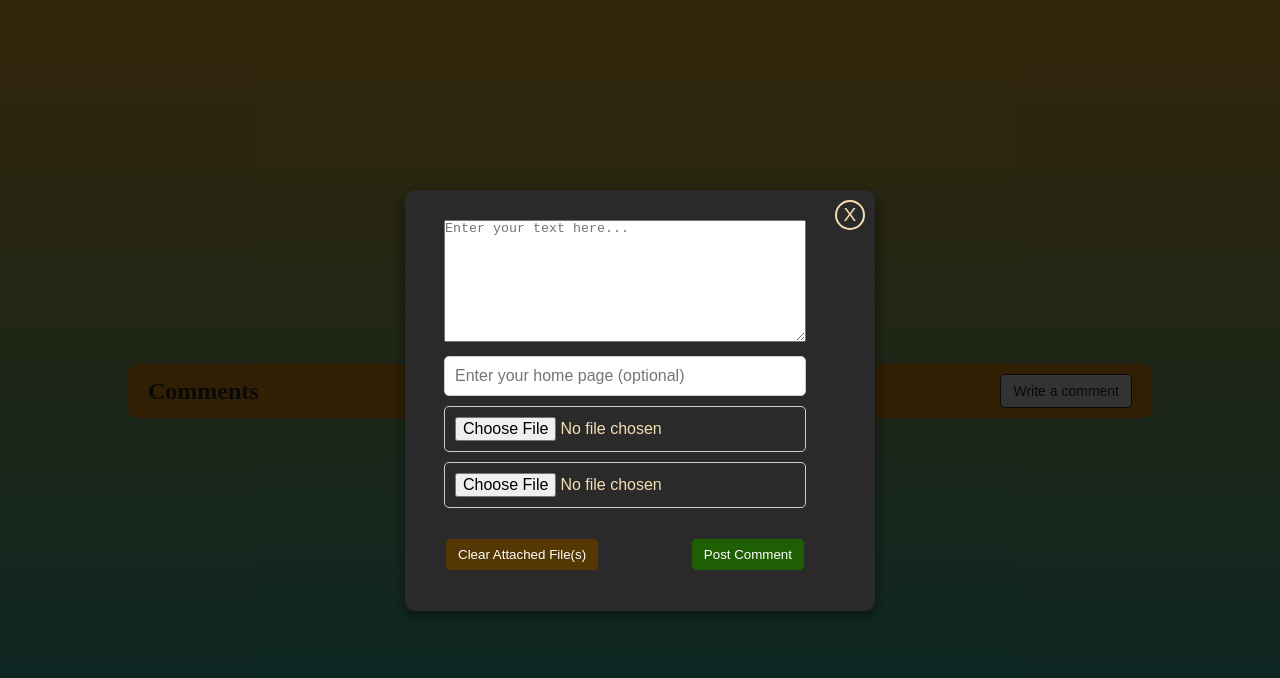
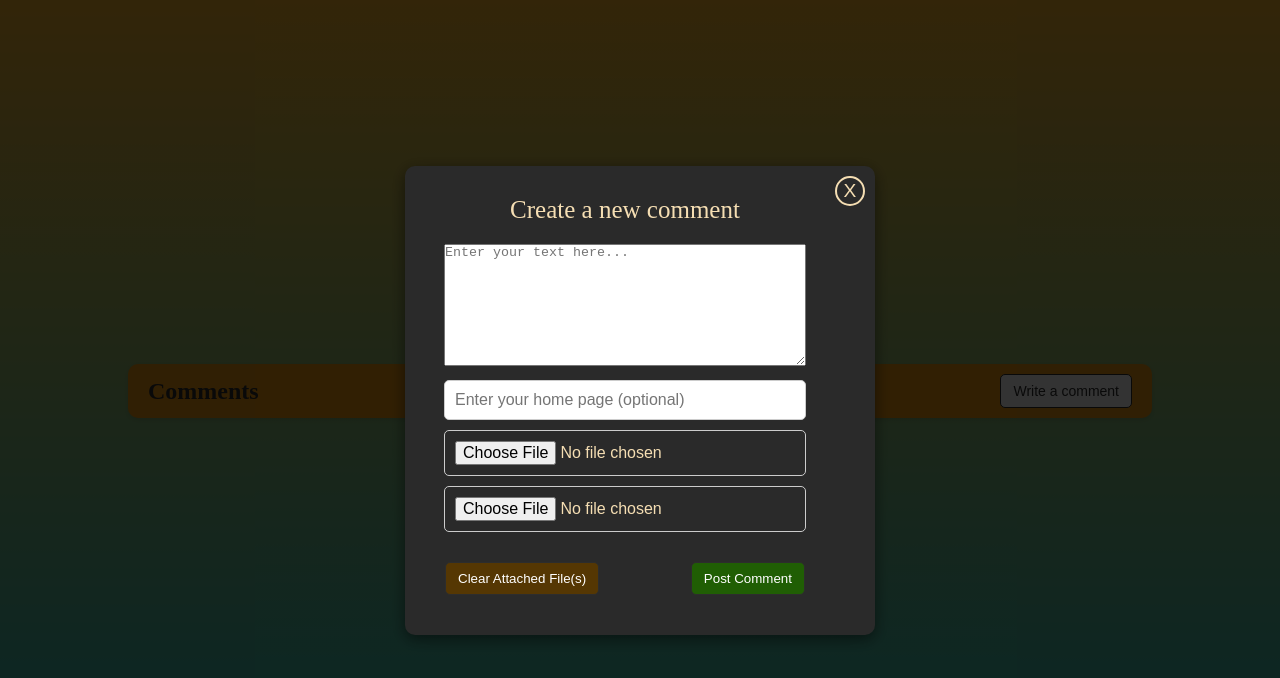
Before and after one commit to vladislav-tsybuliak1/spa-app, a Vue app in the folder frontend/: page /comments in a window 1280 px wide. Both pictures are taken after a click on the button "Write a comment". Shown: the top 678 px of the page. Built offline with nearby package versions, Linux system fonts and the light colour scheme.

Commit message:
Add possibility to reply on comments

```diff
--- a/frontend/src/components/CommentItem.vue
+++ b/frontend/src/components/CommentItem.vue
@@ -26,6 +26,9 @@ export default {
     showHomePage(comment) {
       this.$emit('showHomePage', comment);
     },
+    replyToComment(comment) {
+      this.$emit('replyToComment', comment);
+    },
     sanitizeHTML(html) {
       return DOMPurify.sanitize(html);
     },
@@ -49,10 +52,7 @@ export default {
   <div class="comment-item">
     <div class="comment-header">
       <p class="comment-user">
-        {{ comment.user.username }}
-        <span class="comment-date">
-              at {{ new Date(comment.created_at).toLocaleString() }}
-            </span>
+        {{ comment.user.username }}<span class="comment-date">at {{ new Date(comment.created_at).toLocaleString() }}</span>
       </p>
     </div>
 
@@ -74,6 +74,7 @@ export default {
     <div class="footer-buttons">
       <button @click="showEmail(comment)">Email</button>
       <button @click="showHomePage(comment)">Home page</button>
+      <button @click="replyToComment(comment)">Reply</button>
     </div>
 
 
@@ -86,6 +87,7 @@ export default {
           :isChild="true"
           @showEmail="showEmail"
           @showHomePage="showHomePage"
+          @replyToComment="replyToComment"
       />
     </div>
 
--- a/frontend/src/components/CommentsPage.vue
+++ b/frontend/src/components/CommentsPage.vue
@@ -57,7 +57,7 @@ export default {
           formData.append('attached_file', this.commentAttachedFile);
         }
         if (this.chosenComment) {
-          formData.append('parent', this.chosenComment);
+          formData.append('parent', this.chosenComment.id);
         }
         const response = await axios.post(
             `${import.meta.env.VITE_API_URL}/api/v1/comments/`,
@@ -102,6 +102,10 @@ export default {
     showHomePage(comment) {
       this.isHomePageShown = true;
       this.chosenComment = comment;
+    },
+    replyToComment(comment) {
+      this.chosenComment = comment;
+      this.toggleCommentForm()
     },
     resetCommentAttr() {
       this.commentText = '';
@@ -178,6 +182,7 @@ export default {
             :comment="comment"
             @showEmail="showEmail"
             @showHomePage="showHomePage"
+            @replyToComment="replyToComment"
         />
       </div>
       <p v-else class="no-comments">No comments yet. Be the first to
@@ -188,6 +193,13 @@ export default {
 
   <div v-if="isCommentFormVisible" class="show-window">
     <div class="show-window-content">
+      <div class="show-window-header">
+        <p v-if="chosenComment">
+          Replying to <strong>{{ chosenComment.user.username }}</strong>
+        </p>
+        <p v-else>Create a new comment</p>
+      </div>
+
       <textarea v-model="commentText" placeholder="Enter your text here..."
                 rows="8" cols="45"></textarea>
       <input type="url" v-model="commentHomePage"
@@ -354,6 +366,11 @@ input[type="file"] {
   box-shadow: 0 4px 15px rgba(0, 0, 0, 0.5);
 }
 
+.show-window-header {
+  margin-bottom: 20px;
+  font-size: 25px;
+}
+
 .close-btn {
   position: absolute;
   top: 10px;
```
